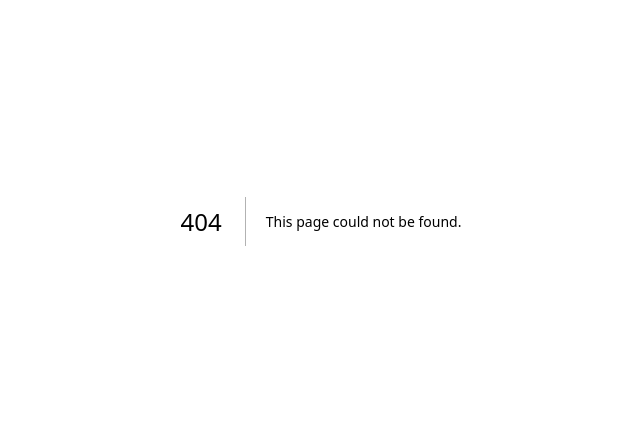
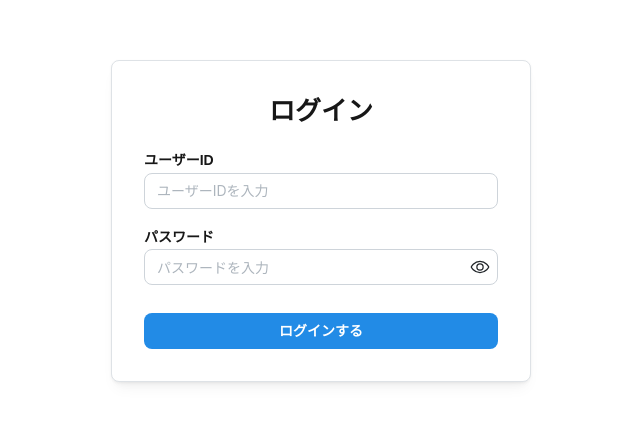
Before and after one commit to Zituryoku-0/sample_todo_front, a Next.js app: page /page/login in a window 1280 px wide. Before the commit this address had no page. Shown: the part 179-602 px from the top of the page, without its empty margins (319-959 px from the left). Built offline with nearby package versions, Linux system fonts and the light colour scheme.

Commit message:
ログイン画面のレイアウトを作成

```diff
--- a/app/layout.tsx
+++ b/app/layout.tsx
@@ -1,5 +1,11 @@
 import type { Metadata } from "next";
 import { Geist, Geist_Mono } from "next/font/google";
+import {
+  ColorSchemeScript,
+  MantineProvider,
+  mantineHtmlProps,
+} from "@mantine/core";
+import "@mantine/core/styles.css";
 import "./globals.css";
 
 const geistSans = Geist({
@@ -13,17 +19,23 @@ const geistMono = Geist_Mono({
 });
 
 export const metadata: Metadata = {
-  title: "Create Next App",
-  description: "Generated by create next app",
+  title: "ログイン | Todo",
+  description: "Todoリストのログイン画面",
 };
 
 export default function RootLayout({ children }: LayoutProps<"/">) {
   return (
     <html
-      lang="en"
+      lang="ja"
+      {...mantineHtmlProps}
       className={`${geistSans.variable} ${geistMono.variable} h-full antialiased`}
     >
-      <body className="min-h-full flex flex-col">{children}</body>
+      <head>
+        <ColorSchemeScript />
+      </head>
+      <body className="min-h-full flex flex-col">
+        <MantineProvider>{children}</MantineProvider>
+      </body>
     </html>
   );
 }
--- a/app/page.tsx
+++ b/app/page.tsx
@@ -1,69 +1,5 @@
-import Image from "next/image";
+import Login from "./page/login/page";
 
 export default function Home() {
-  return (
-    <div className="flex flex-col flex-1 items-center justify-center bg-zinc-50 font-sans dark:bg-black">
-      <main className="flex flex-1 w-full max-w-3xl flex-col items-center justify-between py-32 px-16 bg-white dark:bg-black sm:items-start">
-        <Image
-          className="dark:invert h-5 w-[100px]"
-          src="/next.svg"
-          alt="Next.js logo"
-          width={100}
-          height={20}
-          priority
-        />
-        <div className="flex flex-col items-center gap-6 text-center sm:items-start sm:text-left">
-          <h1 className="max-w-xs text-3xl font-semibold leading-10 tracking-tight text-black dark:text-zinc-50">
-            To get started, edit the{" "}
-            <code className="rounded bg-black/[.06] px-1.5 py-0.5 font-mono text-[0.9em] dark:bg-white/[.08]">
-              page.tsx
-            </code>{" "}
-            file.
-          </h1>
-          <p className="max-w-md text-lg leading-8 text-zinc-600 dark:text-zinc-400">
-            Looking for a starting point or more instructions? Head over to{" "}
-            <a
-              href="https://vercel.com/templates?framework=next.js&utm_source=create-next-app&utm_medium=appdir-template-tw&utm_campaign=create-next-app"
-              className="font-medium text-zinc-950 dark:text-zinc-50"
-            >
-              Templates
-            </a>{" "}
-            or the{" "}
-            <a
-              href="https://nextjs.org/learn?utm_source=create-next-app&utm_medium=appdir-template-tw&utm_campaign=create-next-app"
-              className="font-medium text-zinc-950 dark:text-zinc-50"
-            >
-              Learning
-            </a>{" "}
-            center.
-          </p>
-        </div>
-        <div className="flex flex-col gap-4 text-base font-medium sm:flex-row">
-          <a
-            className="flex h-12 w-full items-center justify-center gap-2 rounded-full bg-foreground px-5 text-background transition-colors hover:bg-[#383838] dark:hover:bg-[#ccc] md:w-[158px]"
-            href="https://vercel.com/new?utm_source=create-next-app&utm_medium=appdir-template-tw&utm_campaign=create-next-app"
-            target="_blank"
-            rel="noopener noreferrer"
-          >
-            <Image
-              className="dark:invert h-[14px] w-4"
-              src="/vercel.svg"
-              alt="Vercel logomark"
-              width={16}
-              height={14}
-            />
-            Deploy Now
-          </a>
-          <a
-            className="flex h-12 w-full items-center justify-center rounded-full border border-solid border-black/[.08] px-5 transition-colors hover:border-transparent hover:bg-black/[.04] dark:border-white/[.145] dark:hover:bg-[#1a1a1a] md:w-[158px]"
-            href="https://nextjs.org/docs?utm_source=create-next-app&utm_medium=appdir-template-tw&utm_campaign=create-next-app"
-            target="_blank"
-            rel="noopener noreferrer"
-          >
-            Documentation
-          </a>
-        </div>
-      </main>
-    </div>
-  );
+  return <Login />;
 }
--- /dev/null
+++ b/app/page/login/page.tsx
@@ -0,0 +1,42 @@
+import {
+    Button,
+    Center,
+    Paper,
+    PasswordInput,
+    Stack,
+    TextInput,
+    Title,
+} from "@mantine/core";
+
+export default function Login() {
+    return (
+        <Center component="main" mih="100vh" px="md">
+            <Paper withBorder shadow="sm" p="xl" radius="md" w="100%" maw={420}>
+                <Title order={2} ta="center" mb="lg">
+                    ログイン
+                </Title>
+
+                <form>
+                    <Stack gap="md">
+                        <TextInput
+                            label="ユーザーID"
+                            placeholder="ユーザーIDを入力"
+                            name="userId"
+                            autoComplete="username"
+                        />
+                        <PasswordInput
+                            label="パスワード"
+                            placeholder="パスワードを入力"
+                            name="password"
+                            autoComplete="current-password"
+                        />
+                        {/* type="submit" だと認証情報が URL に付与されるため button にしている */}
+                        <Button type="button" fullWidth mt="sm">
+                            ログインする
+                        </Button>
+                    </Stack>
+                </form>
+            </Paper>
+        </Center>
+    );
+}
--- a/package.json
+++ b/package.json
@@ -11,6 +11,8 @@
     "test:run": "vitest run"
   },
   "dependencies": {
+    "@mantine/core": "^9.6.3",
+    "@mantine/hooks": "^9.6.3",
     "next": "16.3.8",
     "react": "19.2.8",
     "react-dom": "19.2.8"
@@ -23,12 +25,14 @@
     "@types/node": "^22.20.5",
     "@types/react": "^19",
     "@types/react-dom": "^19",
+    "@vitejs/plugin-react": "^6.1.1",
     "@vitest/coverage-v8": "^5.0.3",
     "eslint": "^9",
     "eslint-config-next": "16.3.8",
     "jsdom": "^30.1.1",
     "tailwindcss": "^4",
     "typescript": "^5",
+    "vite-tsconfig-paths": "^6.1.1",
     "vitest": "^5.0.3"
   }
 }
```
Also changed, not shown: vitest.config.mts (added), 2 other files (tests, documents, lock files or other folders).
